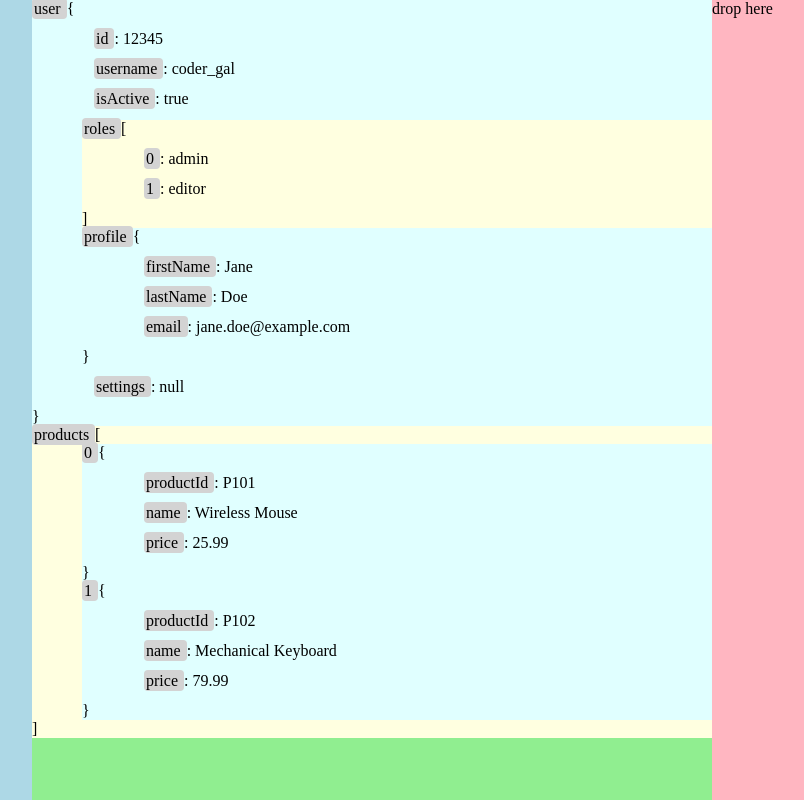
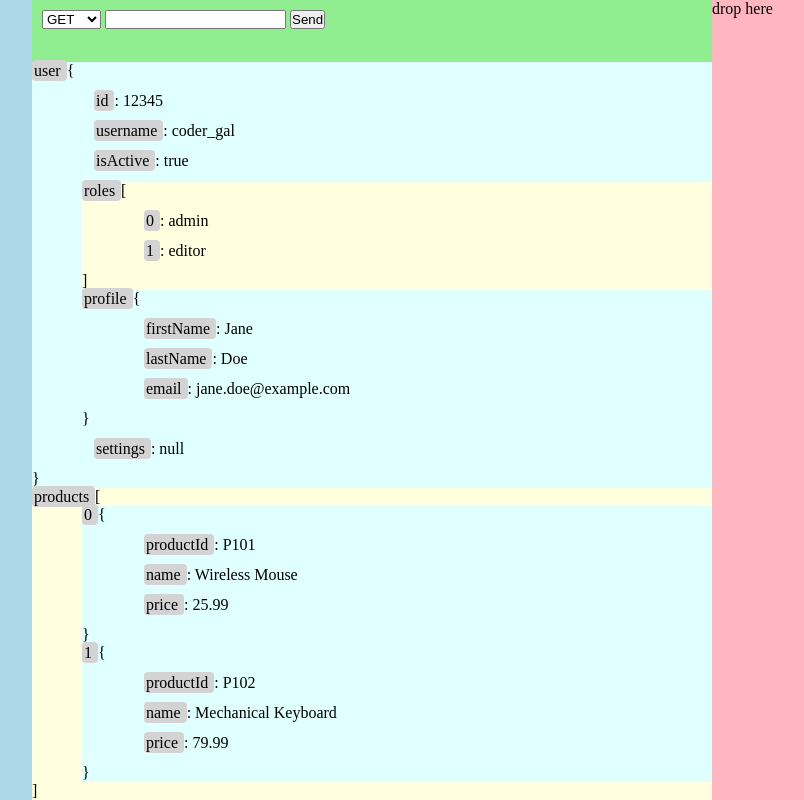
Before and after one commit to dtsiktsiris/jsonToHTML, a website: page public/index.html in a window 1280 px wide. Shown: the whole page, without its empty margins (268-1072 px from the left). Drawn offline with Linux system fonts and the light colour scheme.

Commit message:
basic send request form

```diff
--- a/public/index.css
+++ b/public/index.css
@@ -17,9 +17,21 @@
 }
 
 .content {
+  display: flex;
+  flex-direction: column;
+  align-items: stretch;
   background-color: lightgreen;
   flex-grow: 1;
   height: 100%;
+}
+
+.requestContainer {
+  height: 300px;
+  padding: 10px;
+}
+
+.jsonResponseHolder {
+  flex-grow: 1;
 }
 
 .rightSidebar {
--- a/public/index.html
+++ b/public/index.html
@@ -11,7 +11,15 @@
     <div class="container">
       <div class="leftSidebar"></div>
       <div class="content">
-        <div id="jsonHolder"></div>
+        <div class="requestContainer">
+          <select name="method" id="method">
+            <option value="GET">GET</option>
+            <option value="POST">POST</option>
+          </select>
+          <input type="text">
+          <button>Send</button>
+        </div>
+        <div id="jsonResponseHolder" class="jsonResponseHolder"></div>
       </div>
       <div id="rightSidebar" class="rightSidebar">
         <div id="variables">drop here</div>
@@ -107,7 +115,7 @@
     }
 
     eachRecursive(json);
-    document.getElementById("jsonHolder").innerHTML = jsonhtml;
+    document.getElementById("jsonResponseHolder").innerHTML = jsonhtml;
 
     const target = document.getElementById("variables");
 
```
Lines whose indentation alone changed are shown as unchanged.
